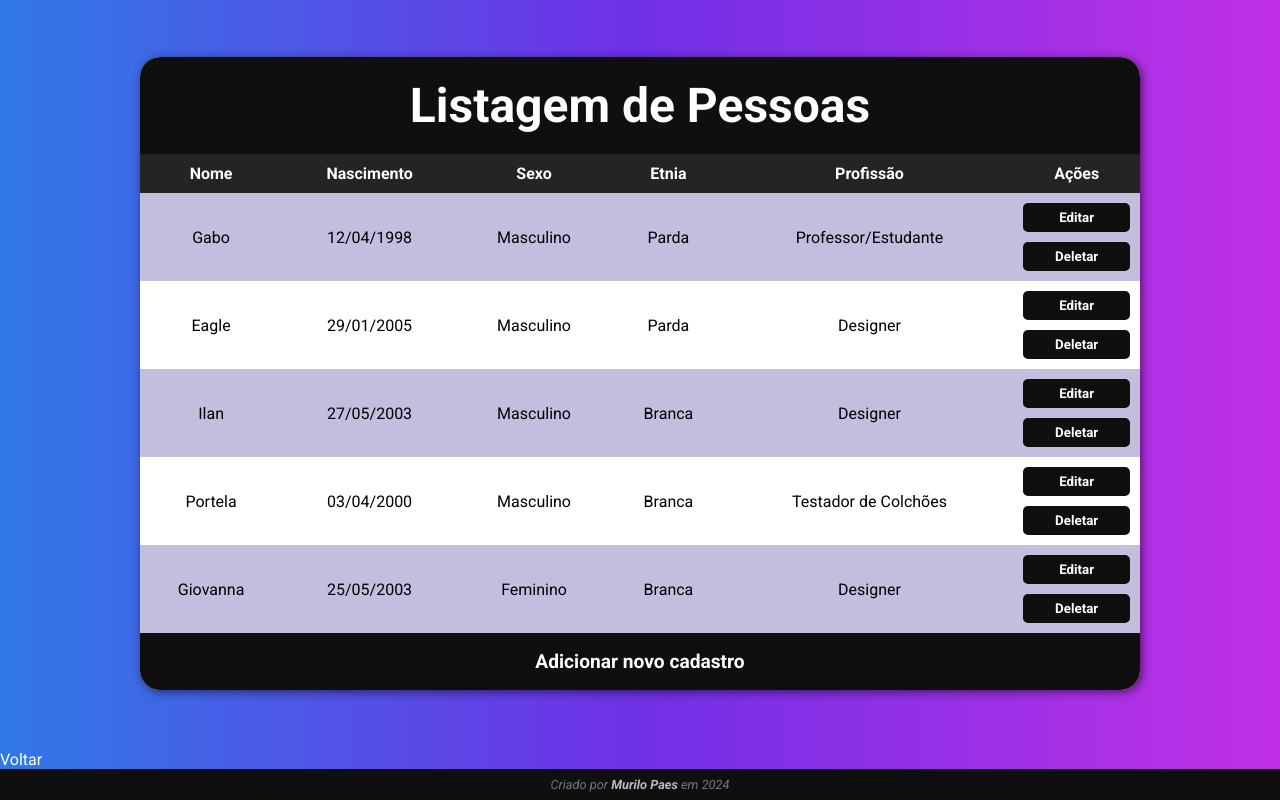
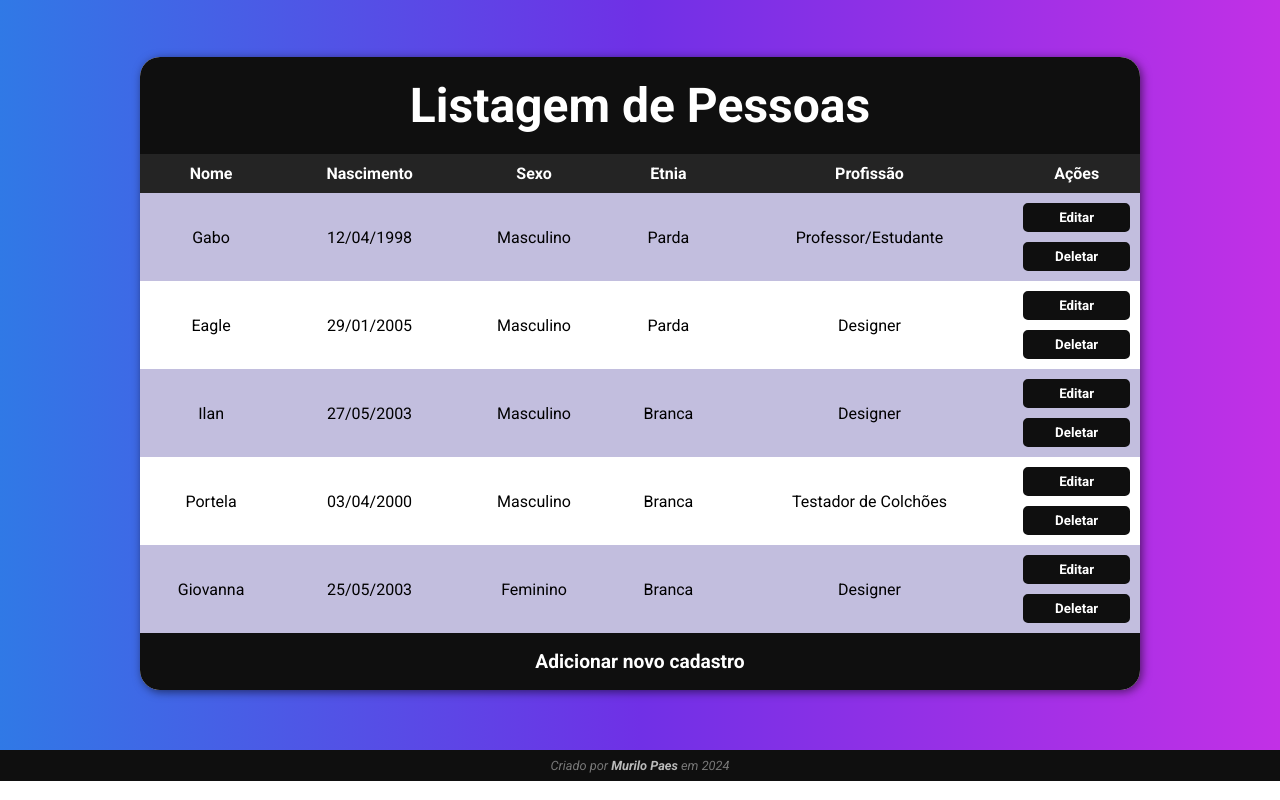
Before and after one commit to mkopaes/Project-Lamb, a Vue app: page /people in a window 1280 px wide. Shown: the part 330-1130 px from the top of the page. Built offline with nearby package versions, Linux system fonts and the light colour scheme; data requests are answered from the project's data file.

Commit message:
Front-end done

```diff
--- a/src/views/PeopleView.vue
+++ b/src/views/PeopleView.vue
@@ -81,7 +81,6 @@
       <button class="new-register-btn">Adicionar novo cadastro</button>
     </router-link>
   </section>
-  <router-link to="/" class="go-back">Voltar</router-link>
 </template>
 
 <style scoped>
```
